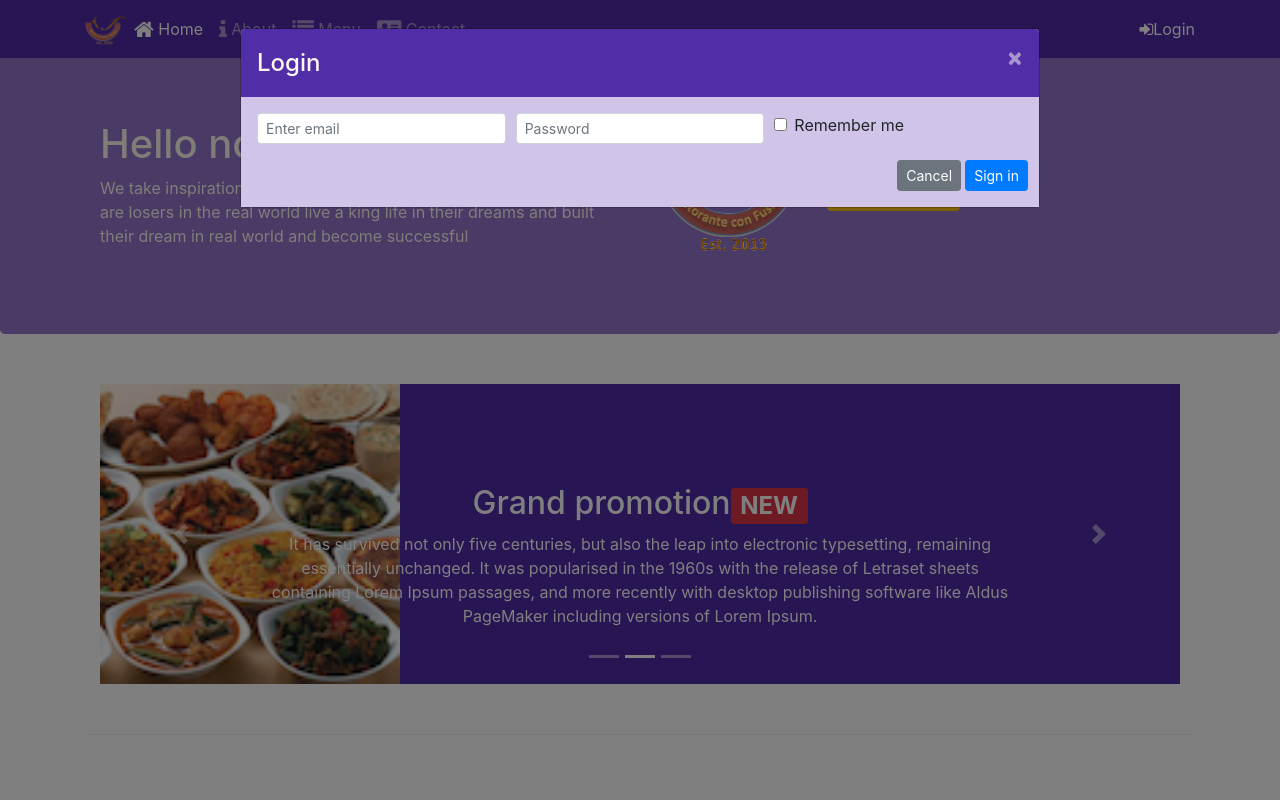
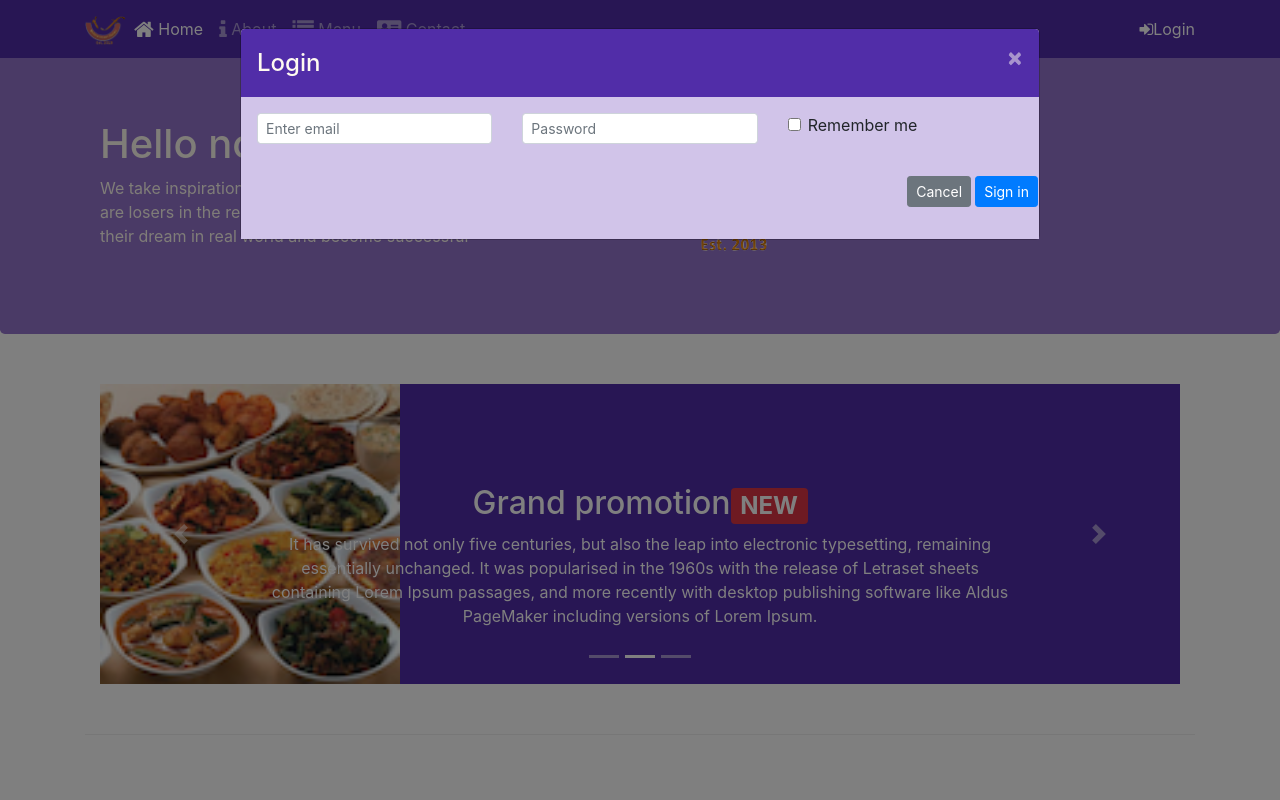
Before and after one commit to Basil-jiji/bootstrap-4, a website: page index.html in a window 1280 px wide. Both pictures are taken after a click on the link "Login". Shown: the top 800 px of the page. Drawn offline with nearby package versions, Linux system fonts and the light colour scheme; files that its build step writes are made by us from their sources.

Commit message:
NPM Scripts Part 1

```diff
--- a/about.html
+++ b/about.html
@@ -406,5 +406,6 @@
     <script src="node_modules/jquery/dist/jquery.min.js"></script>
     <script src="node_modules/tether/dist/js/tether.min.js"></script>
     <script src="node_modules/bootstrap/dist/js/bootstrap.min.js"></script>
+    <script src="js/scripts.js"></script>
   </body>
 </html>
--- a/index.html
+++ b/index.html
@@ -80,7 +80,7 @@
         </div>
         <div class="modal-body">
           <form>
-            <div class="form-row">
+            <div class="form-group row">
               <div class="form-group col-sm-4">
                 <label class="sr-only" for="exampleInputEmail">Email</label>
                 <input type="email" class="form-control form-control-sm mr-1" id="exampleInputEmail" placeholder="Enter email">
@@ -97,7 +97,7 @@
 
             </div>
             </div>
-            <div class="form-row">
+            <div class="form-group row">
                 <button type="button" class="btn btn-secondary btn-sm ml-auto" data-dimiss="modal">Cancel</button>
                 <button type="submit" class="btn btn-primary btn-sm ml-1">Sign in</button>
             </div>
@@ -140,7 +140,7 @@
           </div>
             <div class="modal-body">
               <form>
-                <div class="form-row">
+                <div class="form-group row">
                   <label for="firstname" class="col-md-2 col-form-label"
                     >Number of guests</label
                   >
@@ -540,32 +540,6 @@
     <script src="node_modules/jquery/dist/jquery.slim.min.js"></script>
     <script src="node_modules/popper.js/dist/umd/popper.min.js"></script>
     <script src="node_modules/bootstrap/dist/js/bootstrap.min.js"></script>
-
-    <script>
-      $(document).ready(function(){
-        $('#mycarousel').carousel({ interval: 2000 });
-
-        // $('#carouselButton').click(function () {
-        //   if ($('#carouselButton').children('span').hasClass('fa-pause')){
-        //       $('#mycarousel').carousel('pause');
-        //       $('#carouselButton').children('span').removeClass('fa-pause');
-        //       $('#carouselButton').children('span').addClass('fa-play');
-        //   }
-        //   else if ($('#carouselButton').children('span').hasClass('fa-play')){
-        //       $('#mycarousel').carousel('cycle');
-        //       $('#carouselButton').children('span').removeClass('fa-play');
-        //       $('#carouselButton').children('span').addClass('fa-pause');
-        //   }
-
-        // });
-        $('#buttonLogin').click(function(){
-          $('#loginModal').modal('show');
-        });
-
-        $('#reservationButton').click(function(){
-          $('#reservationForm').modal('show');
-        });
-      });
-    </script>
+    <script src="js/scripts.js"></script>
   </body>
 </html>
--- /dev/null
+++ b/js/scripts.js
@@ -0,0 +1,24 @@
+$(document).ready(function(){
+    $('#mycarousel').carousel({ interval: 2000 });
+
+    // $('#carouselButton').click(function () {
+    //   if ($('#carouselButton').children('span').hasClass('fa-pause')){
+    //       $('#mycarousel').carousel('pause');
+    //       $('#carouselButton').children('span').removeClass('fa-pause');
+    //       $('#carouselButton').children('span').addClass('fa-play');
+    //   }
+    //   else if ($('#carouselButton').children('span').hasClass('fa-play')){
+    //       $('#mycarousel').carousel('cycle');
+    //       $('#carouselButton').children('span').removeClass('fa-play');
+    //       $('#carouselButton').children('span').addClass('fa-pause');
+    //   }
+
+    // });
+    $('#buttonLogin').click(function(){
+      $('#loginModal').modal('show');
+    });
+
+    $('#reservationButton').click(function(){
+      $('#reservationForm').modal('show');
+    });
+  });
```
Also changed, not shown: contactus.html (+1 -0 lines), package.json (+7 -4 lines), css/styles.scss (line endings or trailing spaces), 1 other file.
